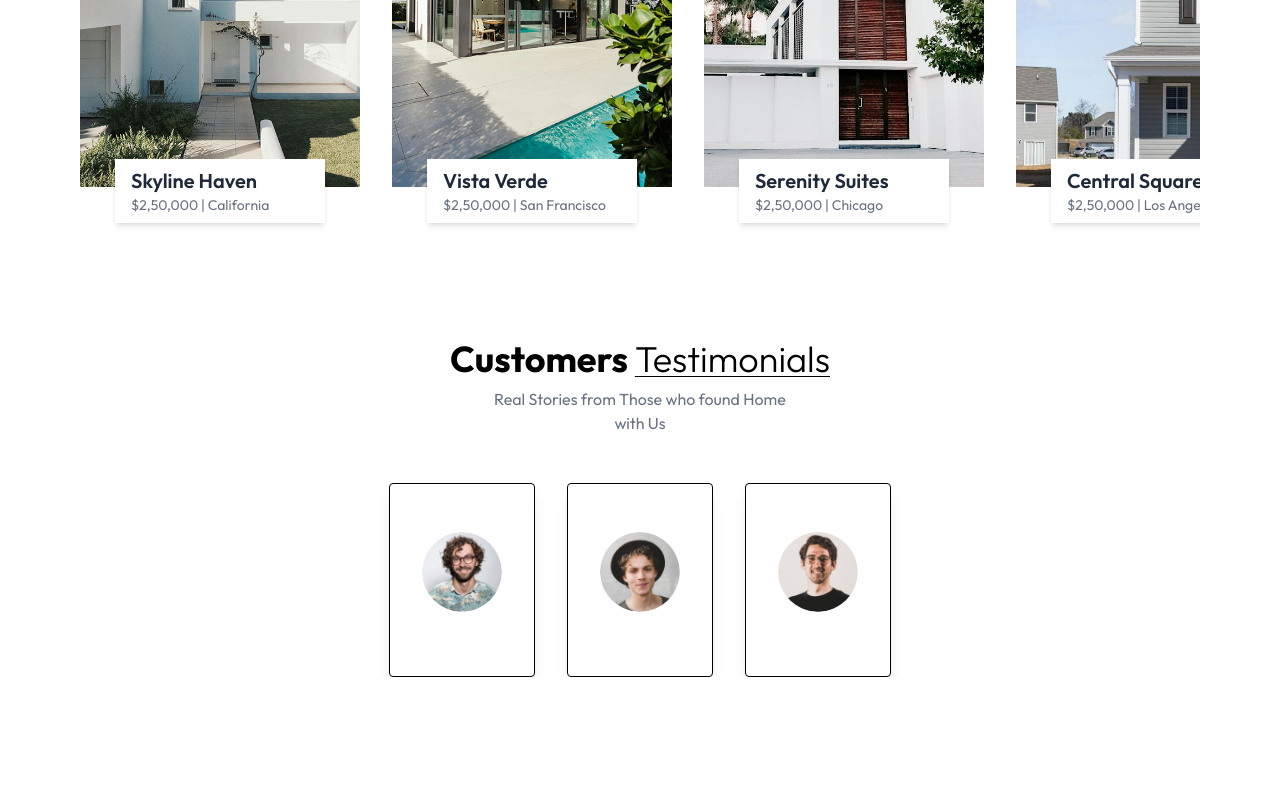
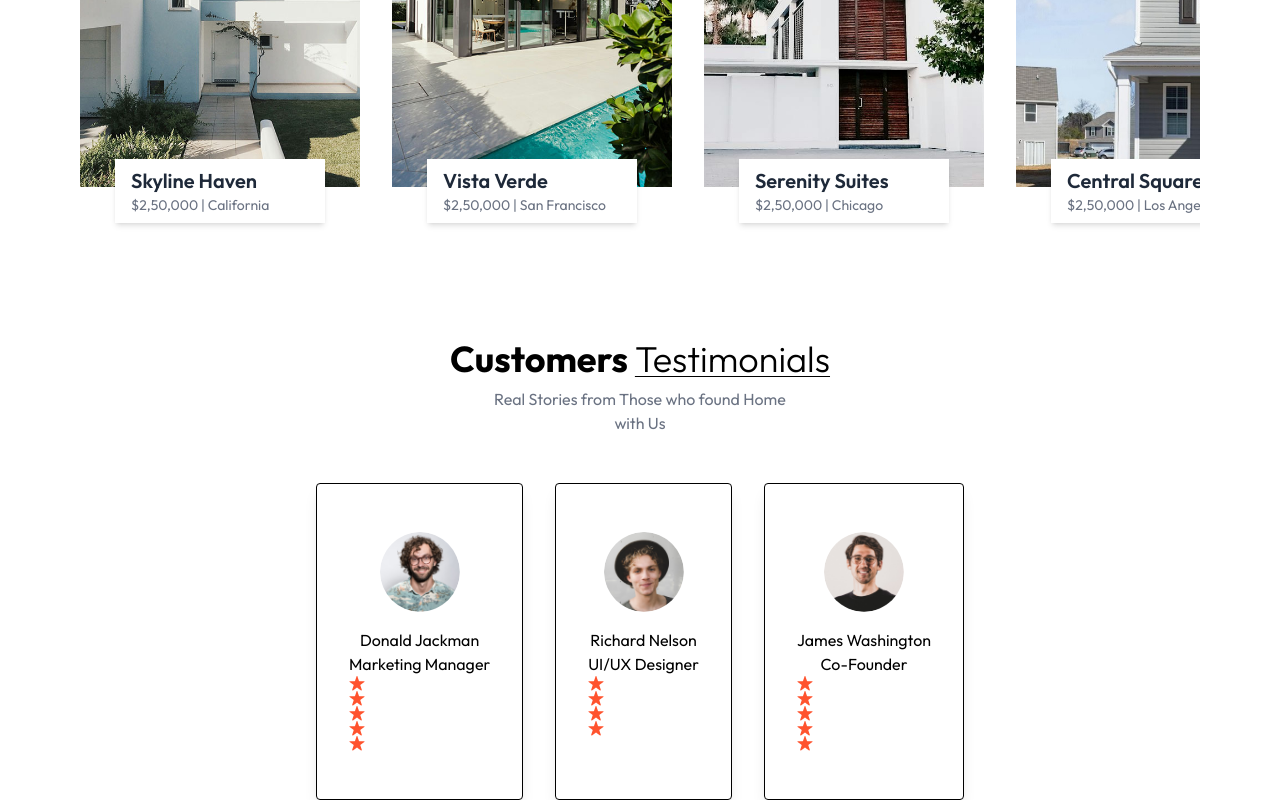
Before and after one commit to AbdullahiAbdulganiyu/Real-Estate, a React (Vite) app: page / in a window 1280 px wide. Shown: the part 2140-2940 px from the top of the page. Before the commit the page ends 2817 px from the top, so only its background shows below. Built offline with nearby package versions, Linux system fonts and the light colour scheme.

Commit message:
adding the name,title and rating

```diff
--- a/src/components/Testimonials.jsx
+++ b/src/components/Testimonials.jsx
@@ -1,5 +1,5 @@
 import React from "react";
-import { testimonialsData } from "../assets/assets";
+import { assets, testimonialsData } from "../assets/assets";
 
 const Testimonials = () => {
   return (
@@ -27,6 +27,13 @@
               src={testimonial.image}
               alt={testimonial.alt}
             />
+            <h2>{testimonial.name}</h2>
+            <p>{testimonial.title}</p>
+            <div>
+              {Array.from({ length: testimonial.rating }, (item, index) => (
+                <img key={index} src={assets.star_icon} alt="Rating" />
+              ))}
+            </div>
           </div>
         ))}
       </div>
```
